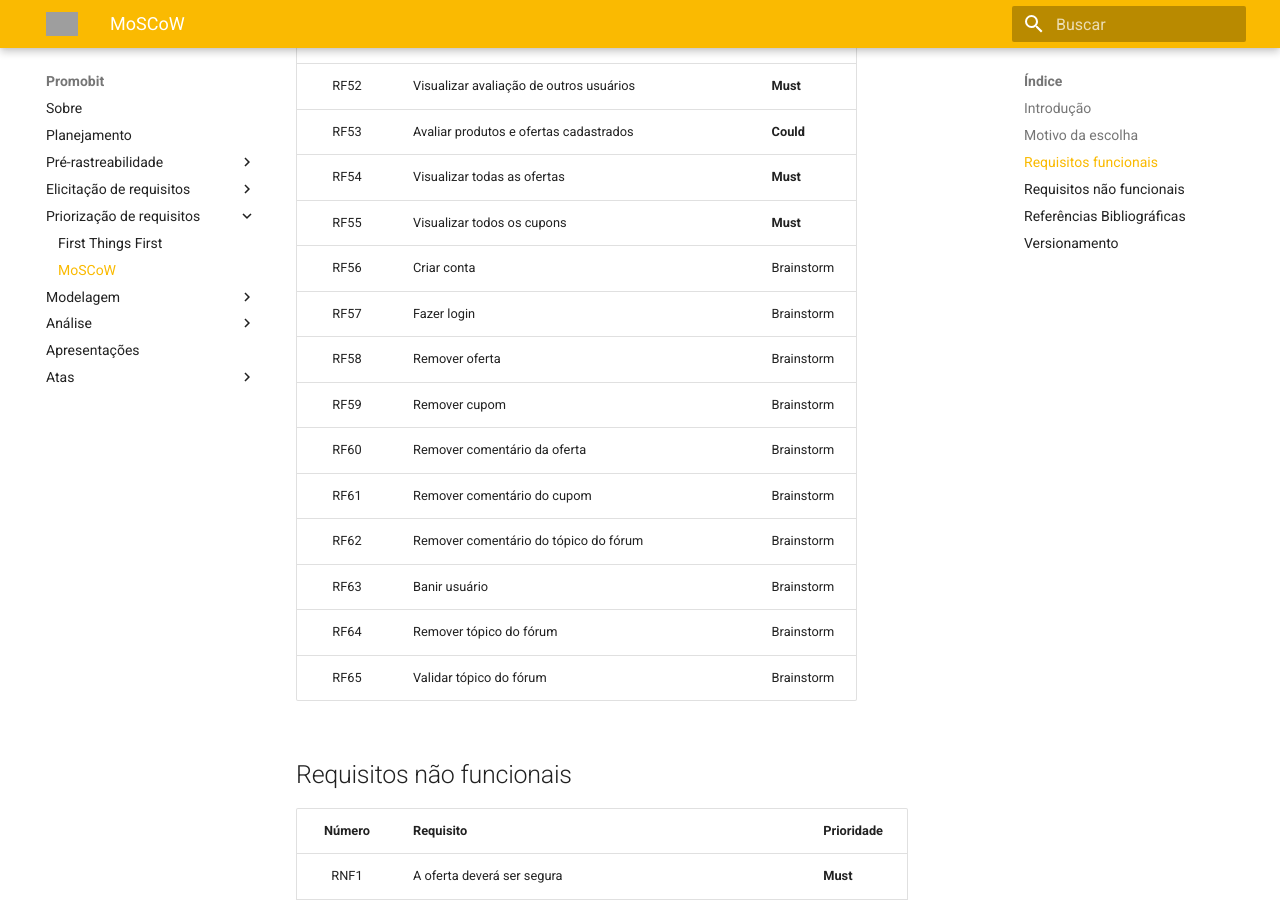
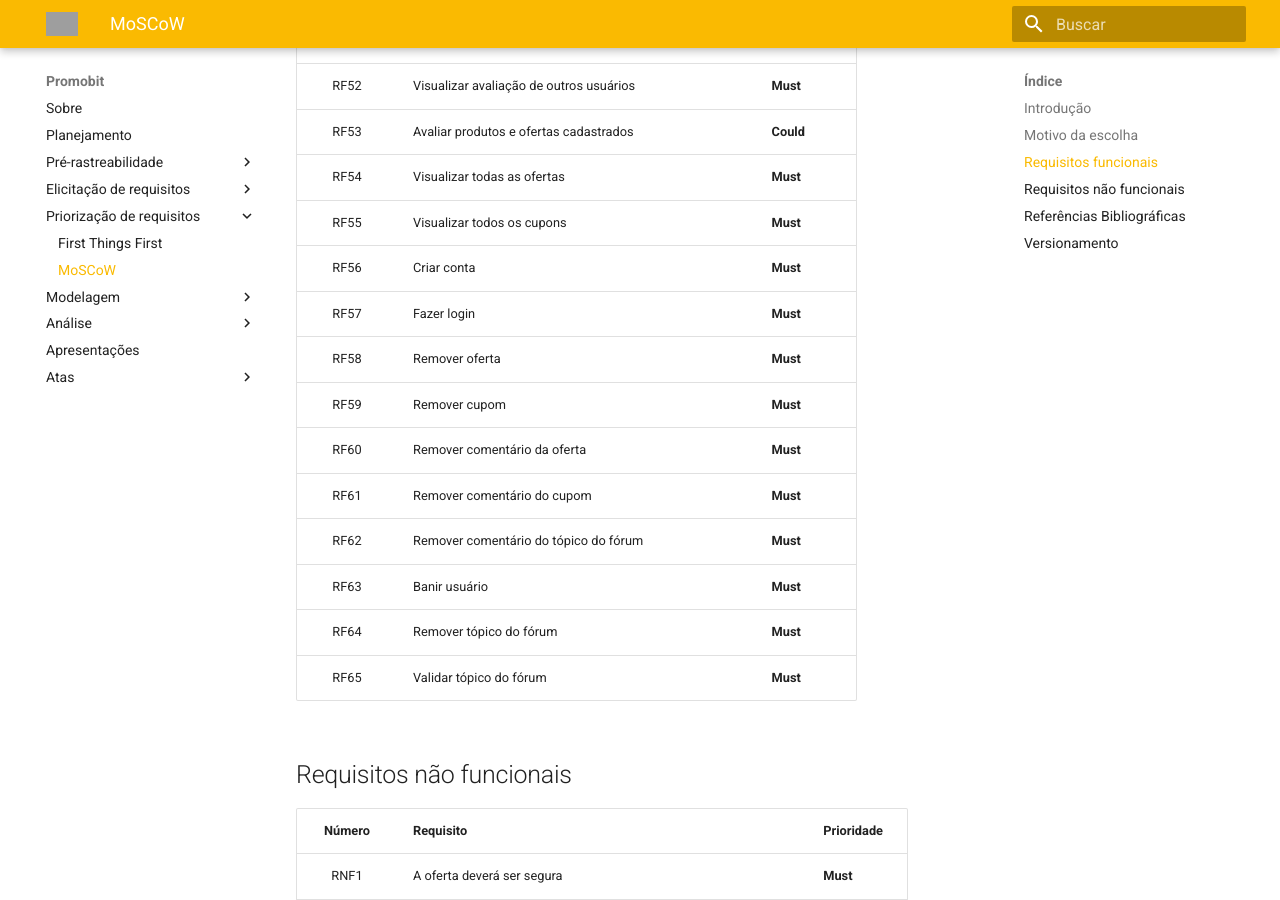
Before and after one commit to Joao-Pedro-Moura/2020.1-Promobit, an MkDocs documentation site: the page built from docs/priorizacao/moscow.md, in a window 1280 px wide and 900 px high, scrolled down 3395 px. Built offline with MkDocs 1.6.1 and Material for MkDocs 9.7.7, drawn with Linux system fonts in a browser that asks for light colours; old or Windows-style settings are respelled for this version of MkDocs; some of the changed text lies outside the part shown; grey boxes are pictures that could not be loaded.

Commit message:
Correção no documento de priorização MoSCoW
Co-authored-by: igor-paiva <igorbatistapaiva@outlook.com>
Co-authored-by: Rhuancpq <rhuancarlos.queiroz@gmail.com>
Co-authored-by: ThiagoGMF <thiago.guilherme20@hotmail.com>
Co-authored-by: thiagolopess <thiago.lopes.santos.tls@gmail.com>

```diff
--- a/docs/priorizacao/moscow.md
+++ b/docs/priorizacao/moscow.md
@@ -89,16 +89,16 @@ Nós decidimos utilizar o MoSCoW para termos uma comparação quanto a prioriza
 |RF53| Avaliar produtos e ofertas cadastrados | **Could** |
 |RF54| Visualizar todas as ofertas | **Must** |
 |RF55| Visualizar todos os cupons | **Must** |
-|RF56| Criar conta | Brainstorm | **Must** |
-|RF57| Fazer login | Brainstorm | **Must** |
-|RF58| Remover oferta | Brainstorm | **Must** |
-|RF59| Remover cupom | Brainstorm | **Must** |
-|RF60| Remover comentário da oferta | Brainstorm | **Must** |
-|RF61| Remover comentário do cupom | Brainstorm | **Must** |
-|RF62| Remover comentário do tópico do fórum | Brainstorm | **Must** |
-|RF63| Banir usuário | Brainstorm | **Must** |
-|RF64| Remover tópico do fórum | Brainstorm | **Must** |
-|RF65| Validar tópico do fórum | Brainstorm | **Must** |
+|RF56| Criar conta | **Must** |
+|RF57| Fazer login | **Must** |
+|RF58| Remover oferta | **Must** |
+|RF59| Remover cupom | **Must** |
+|RF60| Remover comentário da oferta | **Must** |
+|RF61| Remover comentário do cupom |  **Must** |
+|RF62| Remover comentário do tópico do fórum | **Must** |
+|RF63| Banir usuário |  **Must** |
+|RF64| Remover tópico do fórum |  **Must** |
+|RF65| Validar tópico do fórum |  **Must** |
 
 
 ## Requisitos não funcionais
```
Also changed, not shown: other parts of docs/priorizacao/moscow.md (+1 -0 lines).
